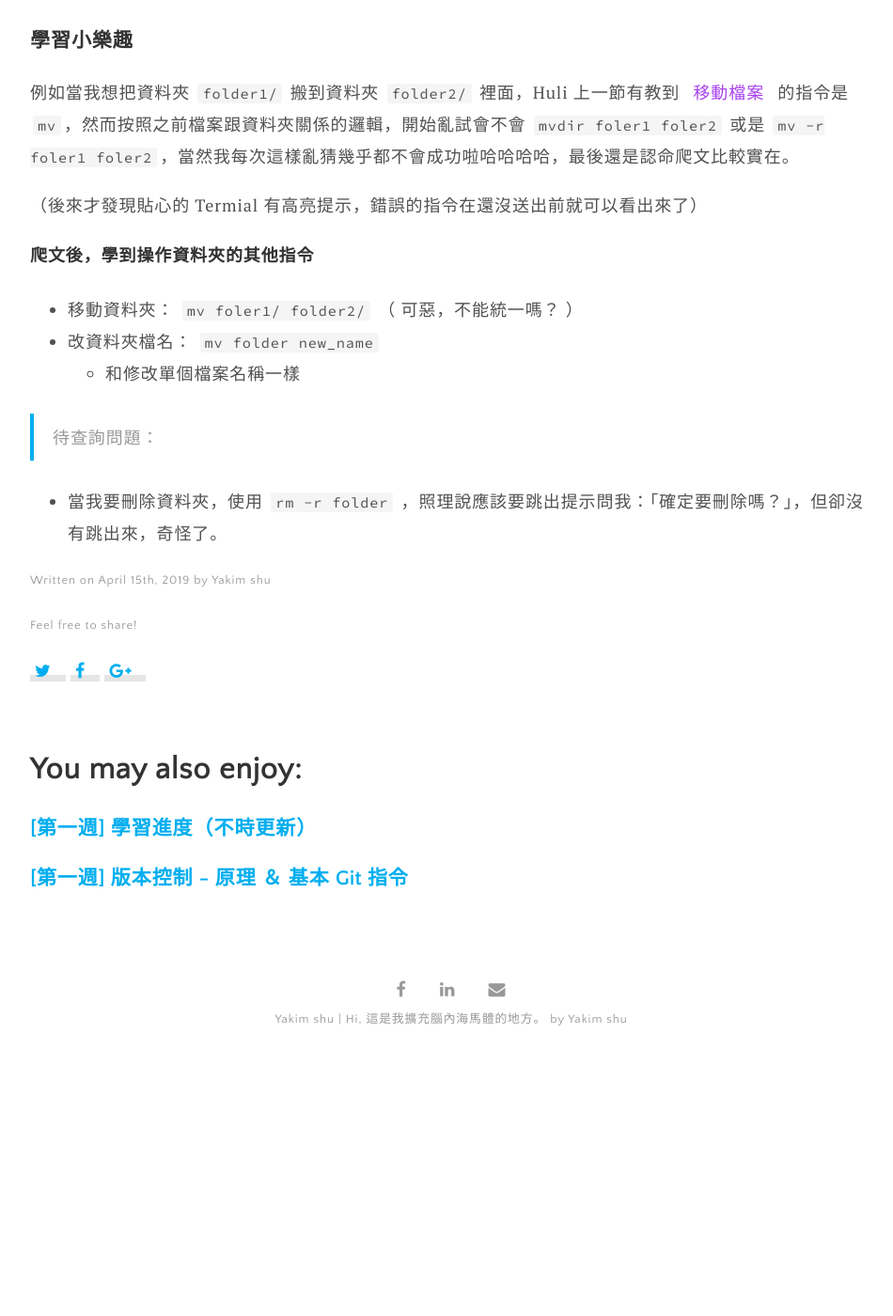
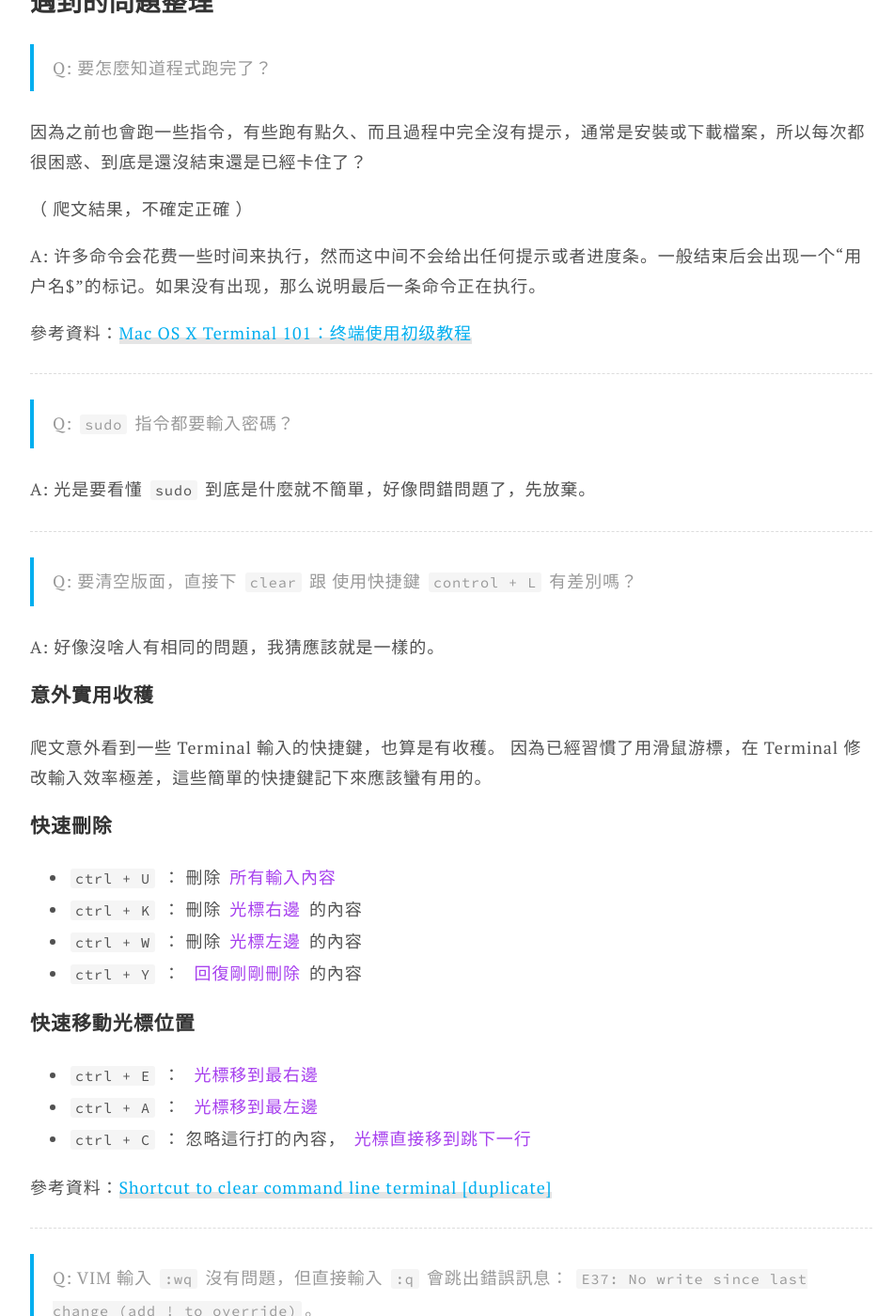
Before and after one commit to yakim-shu/blogger, a Jekyll site: the page built from _posts/2019-04-15-project_w1_CommandLine.md, in a window 1280 px wide and 1400 px high, scrolled down 10857 px. Shown: the whole window at 94% size, without its empty margins (160-1110 px from the left). Built offline with Jekyll 4.4.1, drawn with Linux system fonts in a browser that asks for light colours; nearby versions of some CDN libraries; comment, search, counter and statistics services are not loaded; before the commit the page ends 11989 px from its top, so only the background shows below that; some of the changed text lies outside the part shown.

Commit message:
upadte_QA

```diff
--- a/_posts/2019-04-15-project_w1_CommandLine.md
+++ b/_posts/2019-04-15-project_w1_CommandLine.md
@@ -47,10 +47,6 @@ file_name: 2019-04-15-project_w1_CommandLine
 4. 安裝 Oh My ZSH（管理 ZSH 設定檔（configuration）的框架）
 5. 安裝 Auto Suggestions（ZSH 外掛）
 
-> 待查詢問題：
-
-- 要怎麼知道程式跑完了？
-- `sudo` 指令都要輸入密碼？
 
 參考：
 - [為 MAC 的 Terminal 上色 - 透過 iTerm 2 和 Oh My Zsh 高亮你的終端機](https://pjchender.blogspot.com/2017/02/mac-terminal-iterm-2-oh-my-zsh.html)
@@ -88,11 +84,6 @@ file_name: 2019-04-15-project_w1_CommandLine
     - 按 `Q` 跳出說明
 
 ### `clear`： 清空 Terminal 版面
-
-> 待查詢問題：
-
-- 要清空版面，直接下 `clear` 跟 使用快捷鍵 `control + L` 有差別嗎？
-
 
 ---
 
@@ -165,10 +156,6 @@ file_name: 2019-04-15-project_w1_CommandLine
 ### 跳出編輯器：（先切換到普通模式）
 - 結束： `:q`
 - 存檔後結束： `:wq`
-
-> 待查詢問題：
-
-- 輸入 `:wq` 沒有問題，但直接輸入 `:q` 會跳出錯誤訊息： `E37: No write since last change (add ! to override)`。
 
 ---
 
@@ -248,6 +235,63 @@ file_name: 2019-04-15-project_w1_CommandLine
 - 改資料夾檔名： `mv folder new_name`
     - 和修改單個檔案名稱一樣
 
-> 待查詢問題：
+----
 
-- 當我要刪除資料夾，使用 `rm -r folder` ，照理說應該要跳出提示問我：「確定要刪除嗎？」，但卻沒有跳出來，奇怪了。
+## 遇到的問題整理
+
+> Q: 要怎麼知道程式跑完了？
+
+因為之前也會跑一些指令，有些跑有點久、而且過程中完全沒有提示，通常是安裝或下載檔案，所以每次都很困惑、到底是還沒結束還是已經卡住了？
+
+（ 爬文結果，不確定正確 ）
+
+A: 许多命令会花费一些时间来执行，然而这中间不会给出任何提示或者进度条。一般结束后会出现一个“用户名$”的标记。如果没有出现，那么说明最后一条命令正在执行。
+
+參考資料：[Mac OS X Terminal 101：终端使用初级教程](https://www.renfei.org/blog/mac-os-x-terminal-101.html)
+
+---
+
+> Q: `sudo` 指令都要輸入密碼？
+
+A: 光是要看懂 `sudo` 到底是什麼就不簡單，好像問錯問題了，先放棄。
+
+---
+
+> Q: 要清空版面，直接下 `clear` 跟 使用快捷鍵 `control + L` 有差別嗎？
+
+A: 好像沒啥人有相同的問題，我猜應該就是一樣的。
+
+### 意外實用收穫
+
+爬文意外看到一些 Terminal 輸入的快捷鍵，也算是有收穫。
+因為已經習慣了用滑鼠游標，在 Terminal 修改輸入效率極差，這些簡單的快捷鍵記下來應該蠻有用的。
+
+### 快速刪除
+- `ctrl + U` ： 刪除**所有輸入內容**
+- `ctrl + K` ： 刪除**光標右邊**的內容
+- `ctrl + W` ： 刪除**光標左邊**的內容
+- `ctrl + Y` ： **回復剛剛刪除**的內容
+
+### 快速移動光標位置
+- `ctrl + E` ： **光標移到最右邊**
+- `ctrl + A` ： **光標移到最左邊**
+- `ctrl + C` ： 忽略這行打的內容，**光標直接移到跳下一行**
+
+參考資料：[Shortcut to clear command line terminal [duplicate]](https://askubuntu.com/questions/470966/shortcut-to-clear-command-line-terminal)
+
+---
+
+> Q: VIM 輸入 `:wq` 沒有問題，但直接輸入 `:q` 會跳出錯誤訊息： `E37: No write since last change (add ! to override)`。
+
+A: 輸入 `:q!` 就可以不存檔離開。
+（ 其實錯誤訊息已經寫得很直白，但我一直以為是在檔案內容加上 `!` ... ）
+
+參考資料：[How do I quit from Vi?](https://unix.stackexchange.com/questions/3334/how-do-i-quit-from-vi)
+
+---
+
+> Q: 當我要刪除資料夾，使用 `rm -r folder` ，照理說應該要跳出提示問我：「確定要刪除嗎？」，但卻沒有跳出來，奇怪了。
+
+A: 再用 `man` 看一次文件，好像是正常的。
+
+如果想要有提示，可以輸入 `rm -ri folder`。（ 但還是就像 Huli 說的，有點危險、盡量不要用吧！ ）
```
Also changed, not shown: 3 other files.
